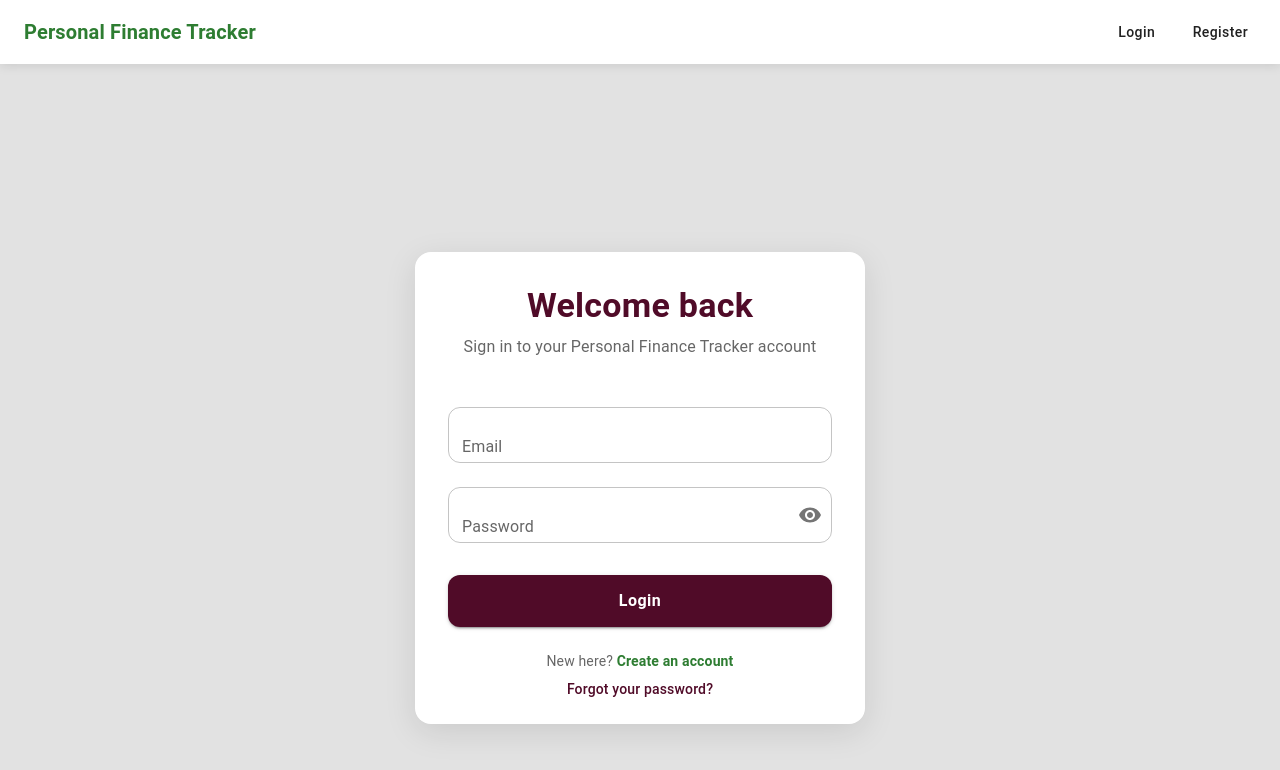
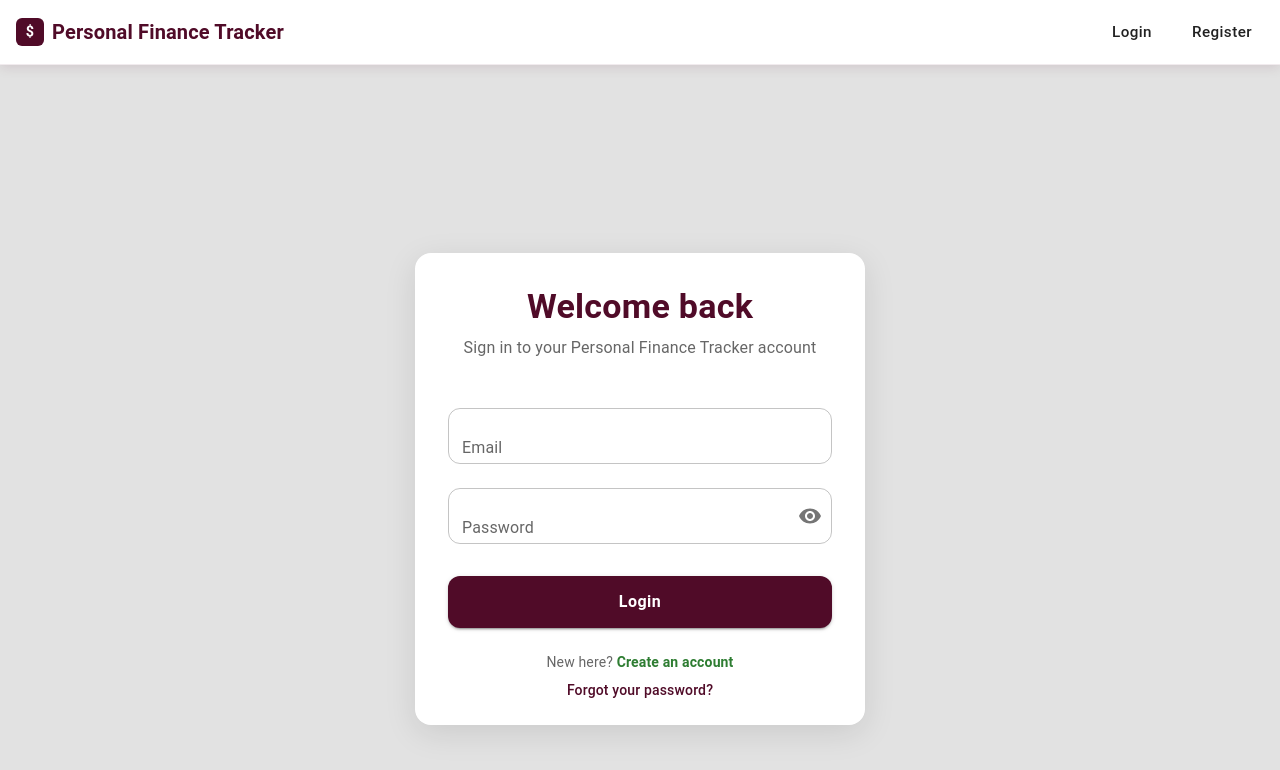
Before and after one commit to Code-Falcons/Personal-Finance-Tracker, a React (Vite) app in the folder client/: page /login in a window 1280 px wide. Shown: the top 770 px of the page. Built offline with nearby package versions, Linux system fonts and the light colour scheme.

Commit message:
feat: add header

```diff
--- a/client/src/components/Header.jsx
+++ b/client/src/components/Header.jsx
@@ -12,6 +12,7 @@ import {
   IconButton,
   Menu,
   MenuItem,
+  Divider,
 } from '@mui/material';
 import { Link, useNavigate } from 'react-router-dom';
 import MenuIcon from '@mui/icons-material/Menu';
@@ -21,7 +22,6 @@ const Header = ({ user, onLogout }) => {
   const isMobile = useMediaQuery(theme.breakpoints.down('sm'));
   const navigate = useNavigate();
 
-  // For mobile navigation
   const [anchorEl, setAnchorEl] = React.useState(null);
   const open = Boolean(anchorEl);
 
@@ -38,14 +38,12 @@ const Header = ({ user, onLogout }) => {
     onLogout();
   };
 
-  // Navigation items based on auth state
   const navItems = user
     ? [
         { label: 'Dashboard', path: '/dashboard' },
         { label: 'Transactions', path: '/transactions' },
-        { label: 'BudgetSavings', path: '/budget-savings' },
+        { label: 'Budget & Savings', path: '/budget-savings' },
         { label: 'About', path: '/about' },
-        // { label: 'Contact', path: '/contact' },
       ]
     : [
         { label: 'Login', path: '/login' },
@@ -54,27 +52,52 @@ const Header = ({ user, onLogout }) => {
 
   return (
     <AppBar
-      position="static"
+      position="sticky"
       sx={{
         bgcolor: 'white',
-        boxShadow: '0 2px 10px rgba(0,0,0,0.1)',
-        mb: 3
+        boxShadow: '0 2px 12px rgba(80, 11, 40, 0.12)',
+        borderBottom: '1px solid rgba(80, 11, 40, 0.08)',
+        mb: 3,
+        top: 0,
+        zIndex: theme.zIndex.appBar
       }}
     >
-      <Toolbar>
-        {/* Logo/Title */}
+      <Toolbar sx={{
+        minHeight: { xs: 56, sm: 64 },
+        px: { xs: 1.5, sm: 2 }
+      }}>
+        {/* Logo */}
         <Typography
           variant="h6"
           component={Link}
           to={user ? "/dashboard" : "/"}
           sx={{
             flexGrow: 1,
-            color: '#2e7d32',
-            fontWeight: 600,
+            color: '#500b28',
+            fontWeight: 700,
             textDecoration: 'none',
-            mr: 2
+            fontSize: { xs: '1.1rem', sm: '1.25rem' },
+            display: 'flex',
+            alignItems: 'center',
+            gap: 1
           }}
         >
+          <Box
+            sx={{
+              width: 28,
+              height: 28,
+              bgcolor: '#500b28',
+              borderRadius: '6px',
+              display: 'flex',
+              alignItems: 'center',
+              justifyContent: 'center',
+              color: 'white',
+              fontWeight: 700,
+              fontSize: '0.9rem'
+            }}
+          >
+            $
+          </Box>
           Personal Finance Tracker
         </Typography>
 
@@ -89,7 +112,16 @@ const Header = ({ user, onLogout }) => {
                 sx={{
                   color: 'text.primary',
                   fontWeight: 500,
-                  '&:hover': { color: '#2e7d32' }
+                  px: 1.5,
+                  py: 0.5,
+                  borderRadius: '8px',
+                  textTransform: 'none',
+                  fontSize: '0.95rem',
+                  transition: 'all 0.2s ease',
+                  '&:hover': {
+                    color: '#500b28',
+                    bgcolor: 'rgba(80, 11, 40, 0.04)'
+                  }
                 }}
               >
                 {item.label}
@@ -98,7 +130,18 @@ const Header = ({ user, onLogout }) => {
 
             {user && (
               <>
-                <Avatar sx={{ bgcolor: '#2e7d32', width: 32, height: 32, mr: 1 }}>
+                <Avatar
+                  sx={{
+                    bgcolor: '#500b28',
+                    width: 36,
+                    height: 36,
+                    ml: 1,
+                    cursor: 'pointer',
+                    transition: 'transform 0.2s',
+                    '&:hover': { transform: 'scale(1.05)' }
+                  }}
+                  onClick={handleMenuOpen}
+                >
                   {user.initials || 'JD'}
                 </Avatar>
                 <Button
@@ -115,14 +158,35 @@ const Header = ({ user, onLogout }) => {
         )}
 
         {/* Mobile Menu Button */}
-        {isMobile && user && (
-          <>
+        {isMobile && (
+          <IconButton
+            edge="end"
+            color="inherit"
+            aria-label="menu"
+            onClick={user ? handleMenuOpen : () => navigate('/login')}
+            sx={{
+              color: '#500b28',
+              ml: 1
+            }}
+          >
+            {user ? (
               <Avatar
-              sx={{ bgcolor: '#2e7d32', width: 32, height: 32, mr: 1 }}
-              onClick={handleMenuOpen}
+                sx={{
+                  width: 32,
+                  height: 32,
+                  bgcolor: '#500b28'
+                }}
               >
                 {user.initials || 'JD'}
               </Avatar>
+            ) : (
+              <MenuIcon />
+            )}
+          </IconButton>
+        )}
+
+        {/* Mobile Menu */}
+        {isMobile && user && (
           <Menu
             anchorEl={anchorEl}
             open={open}
@@ -132,56 +196,54 @@ const Header = ({ user, onLogout }) => {
               elevation: 0,
               sx: {
                 overflow: 'visible',
-                  filter: 'drop-shadow(0px 2px 8px rgba(0,0,0,0.1))',
+                filter: 'drop-shadow(0px 4px 12px rgba(80, 11, 40, 0.15))',
                 mt: 1.5,
-                  '& .MuiAvatar-root': {
-                    width: 32,
-                    height: 32,
-                    ml: -0.5,
-                    mr: 1,
-                  },
+                minWidth: 200,
+                borderRadius: '12px',
+                '& .MuiMenuItem-root': {
+                  py: 1.2,
+                  px: 2,
+                  fontSize: '0.95rem'
+                }
               },
             }}
             transformOrigin={{ horizontal: 'right', vertical: 'top' }}
             anchorOrigin={{ horizontal: 'right', vertical: 'bottom' }}
           >
+            <Box sx={{ px: 2, py: 1 }}>
+              <Typography variant="subtitle2" sx={{ color: '#500b28', fontWeight: 600 }}>
+                {user.name || 'User'}
+              </Typography>
+              <Typography variant="body2" color="text.secondary">
+                {user.email}
+              </Typography>
+            </Box>
+            <Divider />
             {navItems.map((item) => (
               <MenuItem
                 key={item.path}
                 component={Link}
                 to={item.path}
-                  onClick={() => navigate(item.path)}
+                sx={{
+                  color: 'text.primary',
+                  '&:hover': { bgcolor: 'rgba(80, 11, 40, 0.08)' }
+                }}
               >
                 {item.label}
               </MenuItem>
             ))}
-              <MenuItem onClick={handleLogout}>
+            <Divider />
+            <MenuItem
+              onClick={handleLogout}
+              sx={{
+                color: '#d32f2f',
+                fontWeight: 500,
+                '&:hover': { bgcolor: 'rgba(211, 47, 47, 0.08)' }
+              }}
+            >
               Logout
             </MenuItem>
           </Menu>
-          </>
-        )}
-
-        {/* Mobile Auth Buttons (non-logged in) */}
-        {isMobile && !user && (
-          <Box sx={{ display: 'flex', gap: 1 }}>
-            <Button
-              component={Link}
-              to="/login"
-              size="small"
-            >
-              Login
-            </Button>
-            <Button
-              component={Link}
-              to="/register"
-              variant="contained"
-              size="small"
-              sx={{ bgcolor: '#2e7d32', '&:hover': { bgcolor: '#1b5e20' } }}
-            >
-              Register
-            </Button>
-          </Box>
         )}
       </Toolbar>
     </AppBar>
```
Lines whose indentation alone changed are shown as unchanged.
